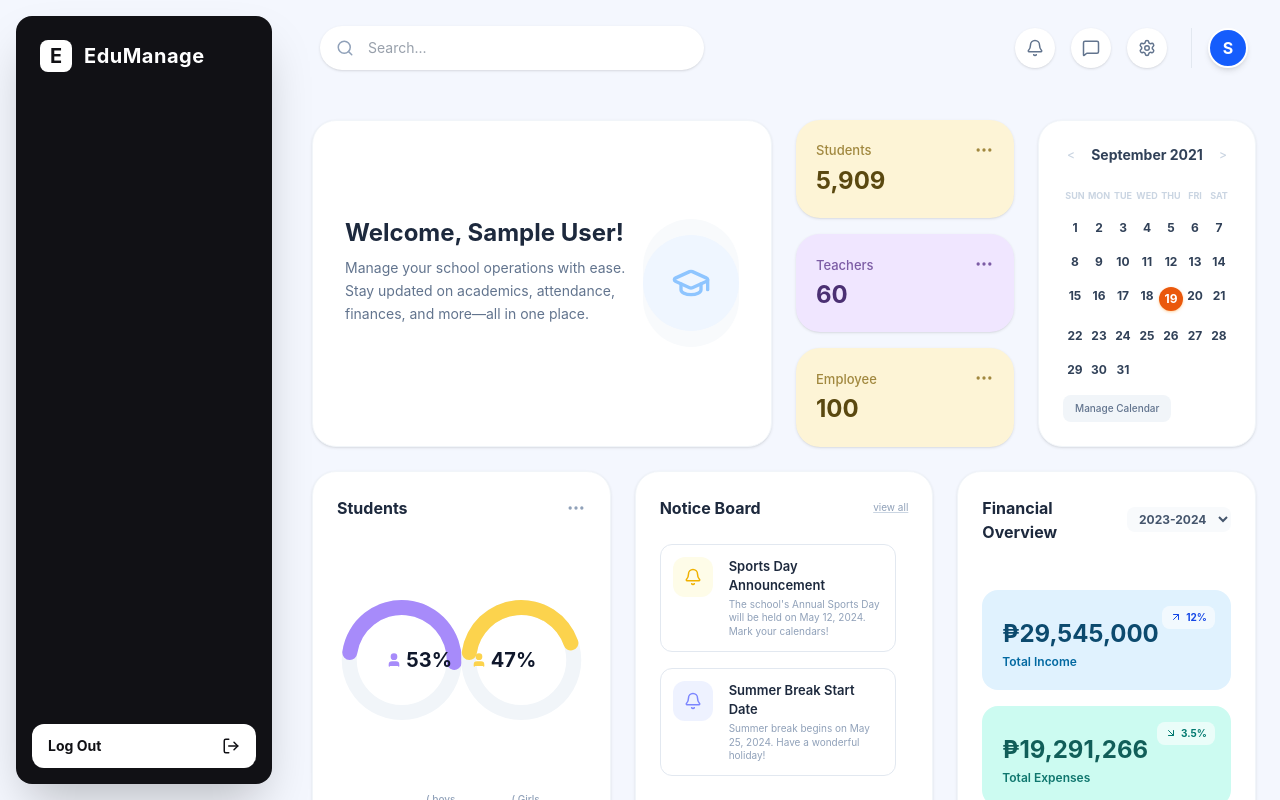
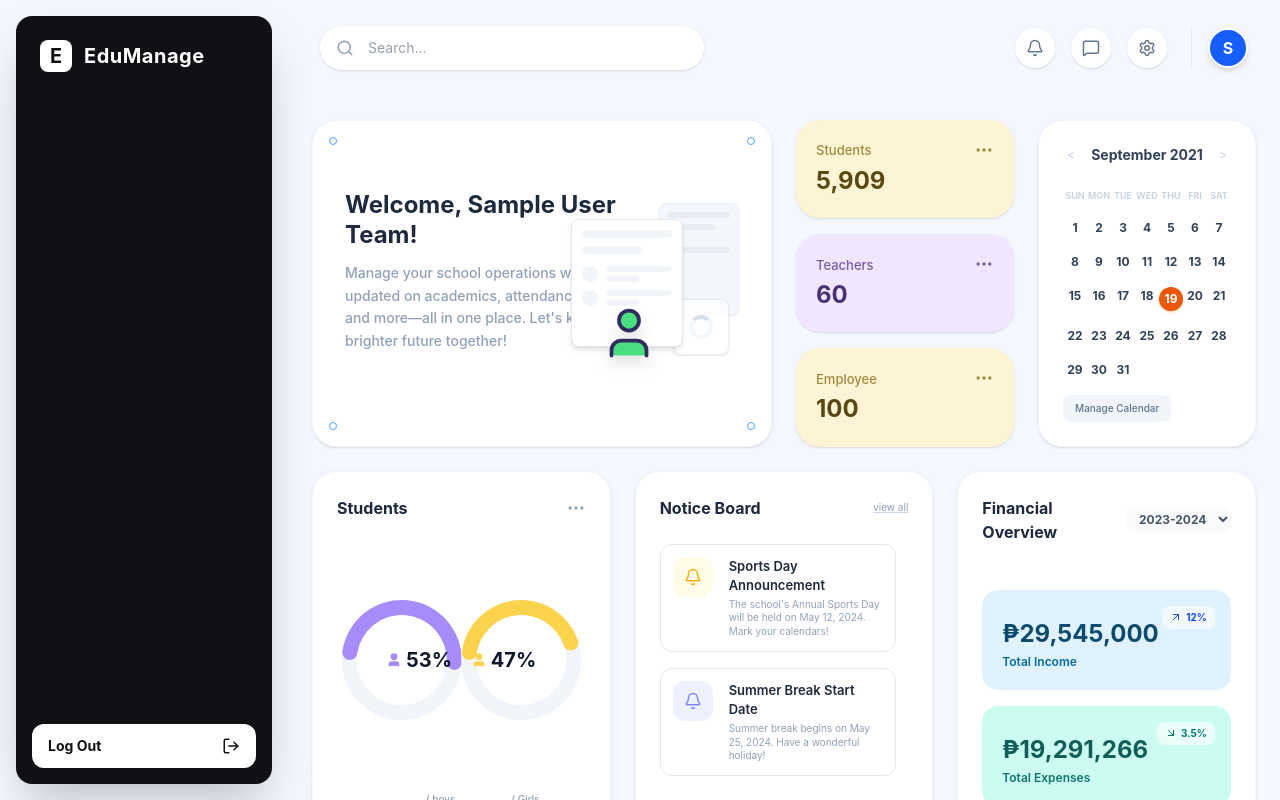
Before and after one commit to krukru741/School-Management-System, a React (Vite) app: page /dashboard in a window 1280 px wide. Built offline with nearby package versions, Linux system fonts and the light colour scheme; sample sign-in values are in the browser's storage.

Commit message:
feat: implement admin dashboard page with stats, charts, and calendar widgets

```diff
--- a/src/pages/Dashboard.jsx
+++ b/src/pages/Dashboard.jsx
@@ -43,17 +43,53 @@ const AdminDashboard = ({ user }) => {
       <div className="grid grid-cols-1 lg:grid-cols-4 gap-6">
 
         {/* Welcome Banner */}
-        <div className="lg:col-span-2 bg-white rounded-[24px] p-8 shadow-sm flex flex-col sm:flex-row items-center justify-between border border-slate-100">
-          <div className="max-w-sm">
-            <h2 className="text-2xl font-bold text-slate-800 mb-2">Welcome, {user?.name}!</h2>
-            <p className="text-slate-500 text-sm leading-relaxed mb-6">
-              Manage your school operations with ease. Stay updated on academics, attendance, finances, and more—all in one place.
+        <div className="lg:col-span-2 bg-white rounded-[24px] p-8 shadow-sm flex flex-col sm:flex-row items-center justify-between border border-slate-100 relative overflow-hidden">
+          {/* Corner dots */}
+          <div className="absolute top-4 left-4 w-2 h-2 rounded-full border-[1.5px] border-blue-400"></div>
+          <div className="absolute top-4 right-4 w-2 h-2 rounded-full border-[1.5px] border-blue-400"></div>
+          <div className="absolute bottom-4 left-4 w-2 h-2 rounded-full border-[1.5px] border-blue-400"></div>
+          <div className="absolute bottom-4 right-4 w-2 h-2 rounded-full border-[1.5px] border-blue-400"></div>
+
+          <div className="max-w-sm relative z-10">
+            <h2 className="text-2xl font-bold text-slate-800 mb-3 leading-tight">Welcome, {user?.name || 'Laurel Higher Secondary School'} Team!</h2>
+            <p className="text-slate-400 text-sm leading-relaxed mb-6 font-medium">
+              Manage your school operations with ease. Stay updated on academics, attendance, finances, and more—all in one place. Let's keep shaping a brighter future together!
             </p>
           </div>
+
           {/* Abstract Illustration */}
-          <div className="hidden sm:flex w-32 h-32 bg-slate-50 rounded-full items-center justify-center">
-            <div className="w-24 h-24 bg-blue-50 rounded-full flex items-center justify-center">
-              <GraduationCap size={40} className="text-blue-300" />
+          <div className="hidden sm:block relative w-56 h-40">
+            {/* Floating UI Elements */}
+            <div className="absolute top-0 right-0 w-20 h-28 bg-slate-100 rounded-lg border border-slate-200/60 shadow-sm opacity-80 flex flex-col p-2 gap-1.5">
+               <div className="w-full h-1.5 bg-slate-200 rounded-full"></div>
+               <div className="w-3/4 h-1.5 bg-slate-200 rounded-full"></div>
+               <div className="flex items-center gap-1 mt-2">
+                 <div className="w-3 h-3 rounded-full bg-slate-200"></div>
+                 <div className="w-full h-1.5 bg-slate-200 rounded-full"></div>
+               </div>
+            </div>
+
+            <div className="absolute top-4 right-14 w-28 h-32 bg-white rounded-lg border border-slate-200 shadow-md flex flex-col p-2.5 gap-2 z-10">
+              <div className="w-full h-2 bg-slate-100 rounded-full"></div>
+              <div className="w-2/3 h-2 bg-slate-100 rounded-full mb-1"></div>
+
+              <div className="flex items-center gap-2">
+                <div className="w-4 h-4 rounded-full bg-slate-100"></div>
+                <div className="flex-1 space-y-1"><div className="w-full h-1.5 bg-slate-100 rounded-full"></div><div className="w-1/2 h-1.5 bg-slate-100 rounded-full"></div></div>
+              </div>
+              <div className="flex items-center gap-2">
+                <div className="w-4 h-4 rounded-full bg-slate-100"></div>
+                <div className="flex-1 space-y-1"><div className="w-full h-1.5 bg-slate-100 rounded-full"></div><div className="w-1/2 h-1.5 bg-slate-100 rounded-full"></div></div>
+              </div>
+            </div>
+
+            <div className="absolute bottom-2 left-0 w-14 h-14 bg-white rounded-lg border border-slate-200 shadow-sm flex items-center justify-center opacity-80">
+              <div className="w-6 h-6 rounded-full border-4 border-slate-100 border-t-slate-300"></div>
+            </div>
+
+            {/* Main figure abstract */}
+            <div className="absolute bottom-0 right-20 z-20 text-[#302C5E] drop-shadow-xl">
+              <User size={60} fill="#4ADE80" strokeWidth={1.5} className="text-[#302C5E]" />
             </div>
           </div>
         </div>
```
